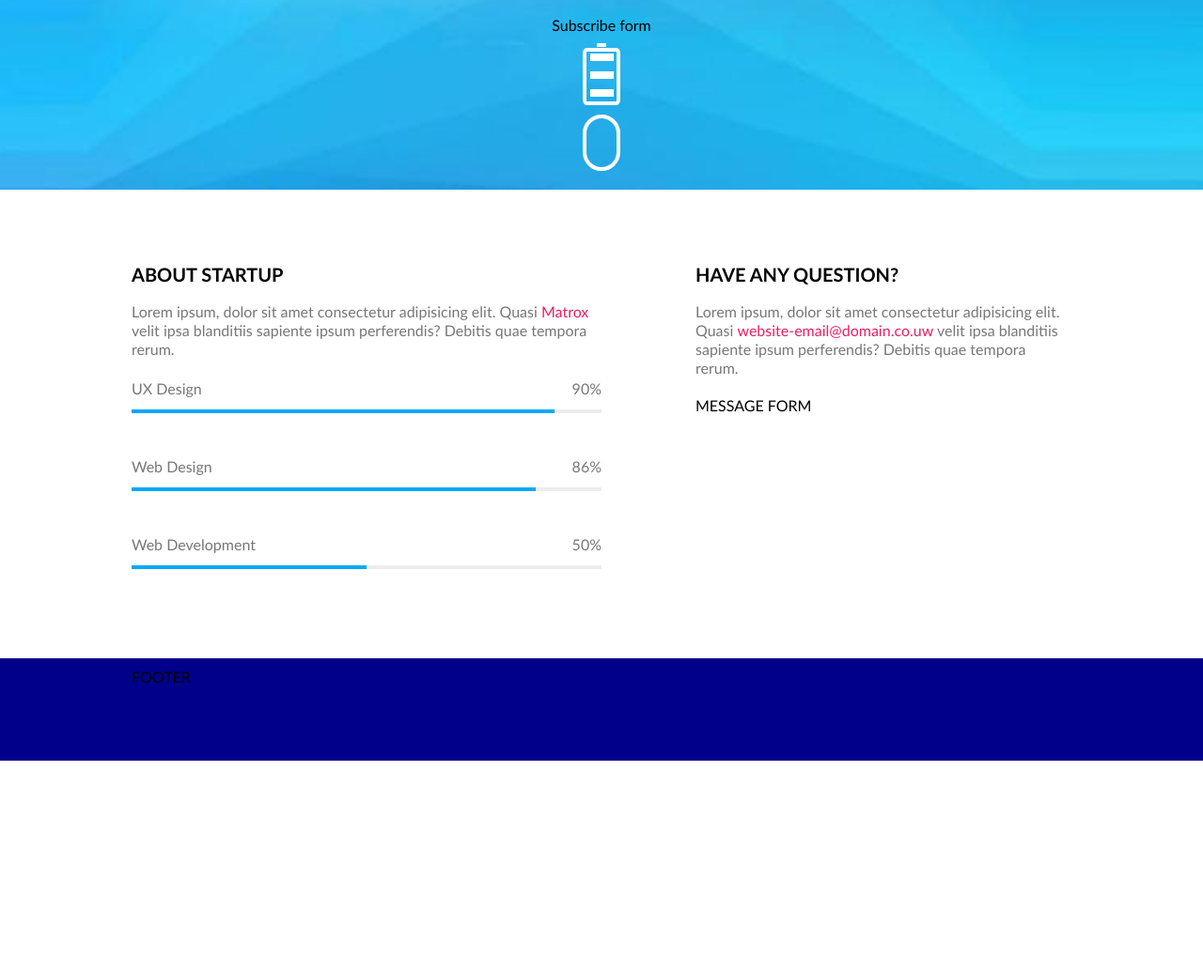
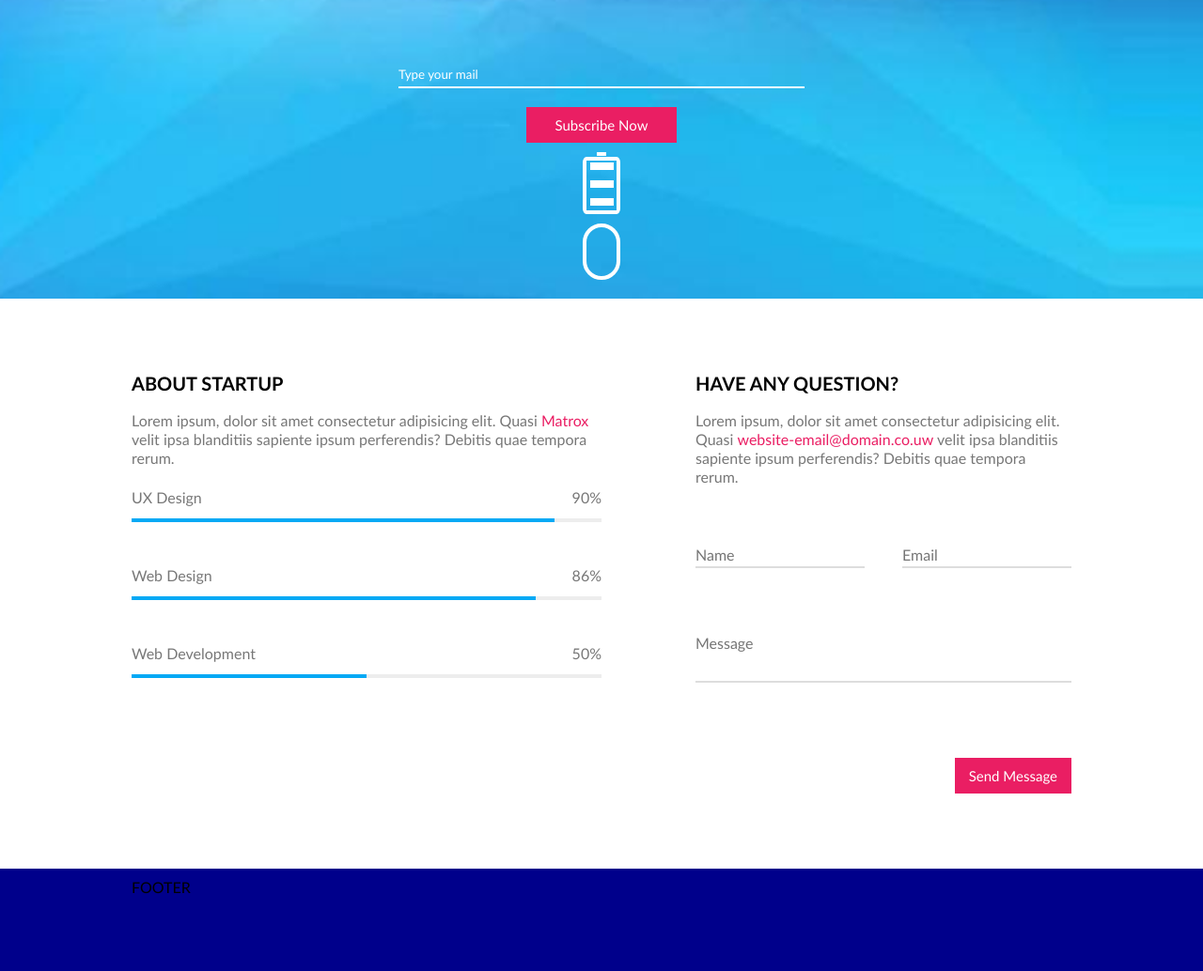
Before and after one commit to teklithuania/6-battery-subscribe-send-message, a plain HTML site: page index.html in a window 1280 px wide. Shown: the part 423-1457 px from the top of the page at 94% size. Before the commit the page ends 1233 px from the top, so only its background shows below. Drawn offline with Linux system fonts and the light colour scheme; files whose address does not match are found by name.

Commit message:
Form + buttons + battery

```diff
--- a/css/button.css
+++ b/css/button.css
@@ -0,0 +1,27 @@
+.btn {
+    display: inline-block;
+    margin-top: 20px;
+    padding: 10px;
+    padding-right: 30px;
+    padding-left: 30px;
+    font-size: 15px;
+    background-color: #EA1E63;
+    text-align: center;
+    text-transform: capitalize;
+    text-decoration: none;
+    color: #fff;
+}
+.btn2 {
+    display: inline-block;
+    margin-top: 40px;
+    padding: 10px;
+    padding-right: 15px;
+    padding-left: 15px;
+    font-size: 15px;
+    float: right;
+    background-color: #EA1E63;
+    text-align: center;
+    text-transform: capitalize;
+    text-decoration: none;
+    color: #fff;
+}
--- a/css/form.css
+++ b/css/form.css
@@ -0,0 +1,46 @@
+form {
+    display: inline-block;
+    width: 100%;
+}
+.upper::placeholder {
+    color: #fff;
+    opacity: 1;
+}
+
+    form > .upper {
+        display: inline-block;
+        width: 80%;
+        margin-top: 50px;
+        line-height: 25px;
+        border: none;
+        background: transparent;
+        border-bottom: 2px solid #FFF;
+        color: #fff;
+    }
+
+.lover::placeholder{
+    color: #ddd;
+}
+.right > form > .lower {
+    display: inline-block;
+    width: 45%;
+    float: left;
+    line-height: 25px;
+    border: none;
+    background: transparent;
+    border-bottom: 2px solid #ddd;
+    color: transparent;
+    margin: 40px 0;
+    font-size: 16px;
+    color: #777;
+}
+.right > form > .lower.long {
+    display: inline-block;
+    width: 100%;
+    margin: 0;
+    margin-bottom: 40px;
+    line-height: 80px;
+}
+.right > form > .lower.right{
+    float: right;
+}
--- a/index.html
+++ b/index.html
@@ -38,7 +38,11 @@
                     <div class="label">seconds</div>
                 </div>
             </div>
-            <form class="form">Subscribe form</form>
+            <form>
+                <!-- <label for="email">Type your email</label> -->
+                <input type="email" name="email" placeholder="Type your mail" class="upper">
+                <a class="btn" href="#">subscribe now</a>
+            </form>
             <div class="try">
                 <div>
                     <div class="pipe"></div>
@@ -98,7 +102,12 @@
             <div class="right">
                 <h2>Have any question?</h2>
                 <p>Lorem ipsum, dolor sit amet consectetur adipisicing elit. Quasi <a href="mailto:website-email@domain.co.uw">website-email@domain.co.uw</a> velit ipsa blanditiis sapiente ipsum perferendis? Debitis quae tempora rerum.</p>
-                <form>MESSAGE FORM</form>
+                <form>
+                    <input type="text" name="name" placeholder="Name" class="lower">
+                    <input type="email" name="email" placeholder="Email" class="lower right">
+                    <input type="text" name="message" placeholder="Message" class="lower long">
+                <a class="btn2" href="#">send message</a>
+                </form>
             </div>
         </div>
     </div>
```
